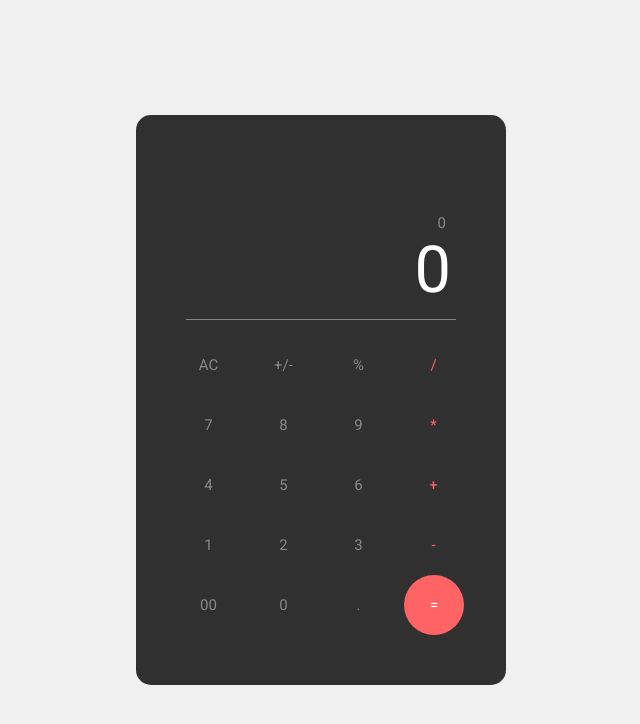
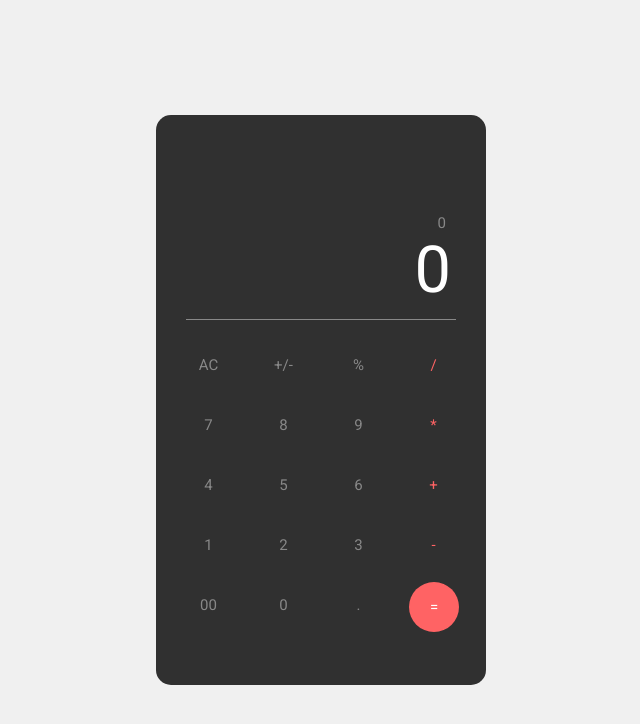
Before and after one commit to saadulde45/calculator, a React app in the folder react-calculator/: page / in a window 1280 px wide. Shown: the top 724 px of the page, without its empty margins (319-959 px from the left). Built offline with nearby package versions, Linux system fonts and the light colour scheme.

Commit message:
1. Minor UI improvements

```diff
--- a/react-calculator/src/component/App.scss
+++ b/react-calculator/src/component/App.scss
@@ -37,7 +37,7 @@ body {
         width: 300px;
         background-color: #303030;
         border-radius: 15px;
-        padding: 35px 35px;
+        padding: 35px 15px;
         .result-container {
             @include flexbox();
             flex-direction: column-reverse;
@@ -89,9 +89,10 @@ body {
             .equals {
                 color: #fff;
                 background-color: #FF6364;
-                border-radius: 30px;
-                width: 60px;
-                margin: 0 7px 0 7px;
+                border-radius: 25px;
+                width: 50px;
+                height: 50px;
+                margin: 7px 12px 0 7px;
             }
         }
     }
```
